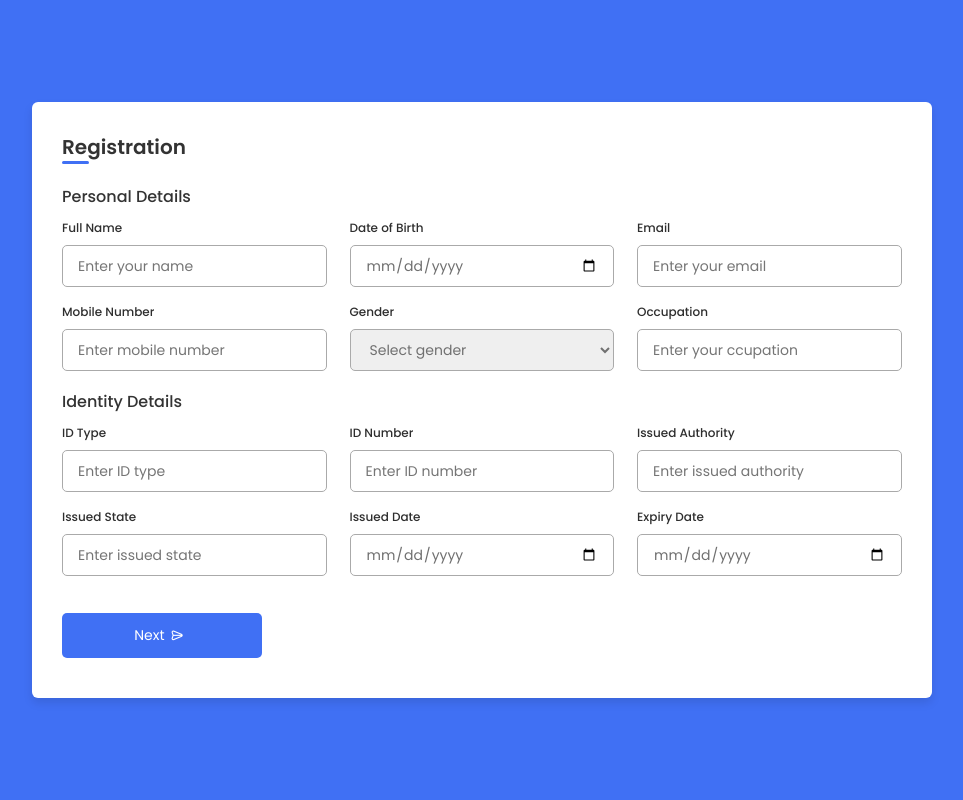
After one commit to Rafi0155/CSE311.7_Lab_SFPS_Project, a PHP site: page /registration.html in a window 1280 px wide. The commit adds this page. Shown: the whole page, without its empty margins (158-1121 px from the left). Run offline with PHP 8.4, Linux system fonts and the light colour scheme.

Commit message:
Add files via upload

```diff
--- a/Students_Fee_Payment_System_Project/forgot_pass.php
+++ b/Students_Fee_Payment_System_Project/forgot_pass.php
@@ -1,5 +1,5 @@
 <?php
-include 'forgot_pass.html';
+
         $login_db =mysqli_connect("localhost", "root", "", "sfps_project" );
 
         if(!$login_db)
@@ -27,9 +27,11 @@ include 'forgot_pass.html';
                                         WHERE Email = '".$_email."'");
 
                 echo "Reset Successfully<br>";
+                include 'login.html';
 
             }else{
                 echo "Reset Failed<br>";
+                include 'forgot_pass.html';
             }
 
         }
--- /dev/null
+++ b/Students_Fee_Payment_System_Project/registration.css
@@ -0,0 +1,170 @@
+/* ===== Google Font Import - Poppins ===== */
+@import url('https://fonts.googleapis.com/css2?family=Poppins:wght@200;300;400;500;600&display=swap');
+*{
+    margin: 0;
+    padding: 0;
+    box-sizing: border-box;
+    font-family: 'Poppins', sans-serif;
+}
+body{
+    min-height: 100vh;
+    display: flex;
+    align-items: center;
+    justify-content: center;
+    background: #4070f4;
+}
+.container{
+    position: relative;
+    max-width: 900px;
+    width: 100%;
+    border-radius: 6px;
+    padding: 30px;
+    margin: 0 15px;
+    background-color: #fff;
+    box-shadow: 0 5px 10px rgba(0,0,0,0.1);
+}
+.container header{
+    position: relative;
+    font-size: 20px;
+    font-weight: 600;
+    color: #333;
+}
+.container header::before{
+    content: "";
+    position: absolute;
+    left: 0;
+    bottom: -2px;
+    height: 3px;
+    width: 27px;
+    border-radius: 8px;
+    background-color: #4070f4;
+}
+.container form{
+    position: relative;
+    margin-top: 16px;
+    min-height: 490px;
+    background-color: #fff;
+    overflow: hidden;
+}
+.container form .form{
+    position: absolute;
+    background-color: #fff;
+    transition: 0.3s ease;
+}
+.container form .form.second{
+    opacity: 0;
+    pointer-events: none;
+    transform: translateX(100%);
+}
+form.secActive .form.second{
+    opacity: 1;
+    pointer-events: auto;
+    transform: translateX(0);
+}
+form.secActive .form.first{
+    opacity: 0;
+    pointer-events: none;
+    transform: translateX(-100%);
+}
+.container form .title{
+    display: block;
+    margin-bottom: 8px;
+    font-size: 16px;
+    font-weight: 500;
+    margin: 6px 0;
+    color: #333;
+}
+.container form .fields{
+    display: flex;
+    align-items: center;
+    justify-content: space-between;
+    flex-wrap: wrap;
+}
+form .fields .input-field{
+    display: flex;
+    width: calc(100% / 3 - 15px);
+    flex-direction: column;
+    margin: 4px 0;
+}
+.input-field label{
+    font-size: 12px;
+    font-weight: 500;
+    color: #2e2e2e;
+}
+.input-field input, select{
+    outline: none;
+    font-size: 14px;
+    font-weight: 400;
+    color: #333;
+    border-radius: 5px;
+    border: 1px solid #aaa;
+    padding: 0 15px;
+    height: 42px;
+    margin: 8px 0;
+}
+.input-field input :focus,
+.input-field select:focus{
+    box-shadow: 0 3px 6px rgba(0,0,0,0.13);
+}
+.input-field select,
+.input-field input[type="date"]{
+    color: #707070;
+}
+.input-field input[type="date"]:valid{
+    color: #333;
+}
+.container form button, .backBtn{
+    display: flex;
+    align-items: center;
+    justify-content: center;
+    height: 45px;
+    max-width: 200px;
+    width: 100%;
+    border: none;
+    outline: none;
+    color: #fff;
+    border-radius: 5px;
+    margin: 25px 0;
+    background-color: #4070f4;
+    transition: all 0.3s linear;
+    cursor: pointer;
+}
+.container form .btnText{
+    font-size: 14px;
+    font-weight: 400;
+}
+form button:hover{
+    background-color: #265df2;
+}
+form button i,
+form .backBtn i{
+    margin: 0 6px;
+}
+form .backBtn i{
+    transform: rotate(180deg);
+}
+form .buttons{
+    display: flex;
+    align-items: center;
+}
+form .buttons button , .backBtn{
+    margin-right: 14px;
+}
+
+@media (max-width: 750px) {
+    .container form{
+        overflow-y: scroll;
+    }
+    .container form::-webkit-scrollbar{
+       display: none;
+    }
+    form .fields .input-field{
+        width: calc(100% / 2 - 15px);
+    }
+}
+
+@media (max-width: 550px) {
+    form .fields .input-field{
+        width: 100%;
+    }
+}
--- /dev/null
+++ b/Students_Fee_Payment_System_Project/registration.html
@@ -0,0 +1,195 @@
+<!DOCTYPE html>
+<html lang="en">
+<head>
+    <meta charset="UTF-8">
+    <meta http-equiv="X-UA-Compatible" content="IE=edge">
+    <meta name="viewport" content="width=device-width, initial-scale=1.0">
+
+    <!----======== CSS ======== -->
+    <link rel="stylesheet" href="registration.css">
+
+    <!----===== Iconscout CSS ===== -->
+    <link rel="stylesheet" href="https://unicons.iconscout.com/release/v4.0.0/css/line.css">
+
+    <title>Responsive Regisration Form </title>
+</head>
+<body>
+    <div class="container">
+        <header>Registration</header>
+
+        <form action="#">
+            <div class="form first">
+                <div class="details personal">
+                    <span class="title">Personal Details</span>
+
+                    <div class="fields">
+                        <div class="input-field">
+                            <label>Full Name</label>
+                            <input type="text" placeholder="Enter your name" required>
+                        </div>
+
+                        <div class="input-field">
+                            <label>Date of Birth</label>
+                            <input type="date" placeholder="Enter birth date" required>
+                        </div>
+
+                        <div class="input-field">
+                            <label>Email</label>
+                            <input type="text" placeholder="Enter your email" required>
+                        </div>
+
+                        <div class="input-field">
+                            <label>Mobile Number</label>
+                            <input type="number" placeholder="Enter mobile number" required>
+                        </div>
+
+                        <div class="input-field">
+                            <label>Gender</label>
+                            <select required>
+                                <option disabled selected>Select gender</option>
+                                <option>Male</option>
+                                <option>Female</option>
+                                <option>Others</option>
+                            </select>
+                        </div>
+
+                        <div class="input-field">
+                            <label>Occupation</label>
+                            <input type="text" placeholder="Enter your ccupation" required>
+                        </div>
+                    </div>
+                </div>
+
+                <div class="details ID">
+                    <span class="title">Identity Details</span>
+
+                    <div class="fields">
+                        <div class="input-field">
+                            <label>ID Type</label>
+                            <input type="text" placeholder="Enter ID type" required>
+                        </div>
+
+                        <div class="input-field">
+                            <label>ID Number</label>
+                            <input type="number" placeholder="Enter ID number" required>
+                        </div>
+
+                        <div class="input-field">
+                            <label>Issued Authority</label>
+                            <input type="text" placeholder="Enter issued authority" required>
+                        </div>
+
+                        <div class="input-field">
+                            <label>Issued State</label>
+                            <input type="text" placeholder="Enter issued state" required>
+                        </div>
+
+                        <div class="input-field">
+                            <label>Issued Date</label>
+                            <input type="date" placeholder="Enter your issued date" required>
+                        </div>
+
+                        <div class="input-field">
+                            <label>Expiry Date</label>
+                            <input type="date" placeholder="Enter expiry date" required>
+                        </div>
+                    </div>
+
+                    <button class="nextBtn">
+                        <span class="btnText">Next</span>
+                        <i class="uil uil-navigator"></i>
+                    </button>
+                </div>
+            </div>
+
+            <div class="form second">
+                <div class="details address">
+                    <span class="title">Address Details</span>
+
+                    <div class="fields">
+                        <div class="input-field">
+                            <label>Address Type</label>
+                            <input type="text" placeholder="Permanent or Temporary" required>
+                        </div>
+
+                        <div class="input-field">
+                            <label>Nationality</label>
+                            <input type="text" placeholder="Enter nationality" required>
+                        </div>
+
+                        <div class="input-field">
+                            <label>State</label>
+                            <input type="text" placeholder="Enter your state" required>
+                        </div>
+
+                        <div class="input-field">
+                            <label>District</label>
+                            <input type="text" placeholder="Enter your district" required>
+                        </div>
+
+                        <div class="input-field">
+                            <label>Block Number</label>
+                            <input type="number" placeholder="Enter block number" required>
+                        </div>
+
+                        <div class="input-field">
+                            <label>Ward Number</label>
+                            <input type="number" placeholder="Enter ward number" required>
+                        </div>
+                    </div>
+                </div>
+
+                <div class="details family">
+                    <span class="title">Family Details</span>
+
+                    <div class="fields">
+                        <div class="input-field">
+                            <label>Father Name</label>
+                            <input type="text" placeholder="Enter father name" required>
+                        </div>
+
+                        <div class="input-field">
+                            <label>Mother Name</label>
+                            <input type="text" placeholder="Enter mother name" required>
+                        </div>
+
+                        <div class="input-field">
+                            <label>Grandfather</label>
+                            <input type="text" placeholder="Enter grandfther name" required>
+                        </div>
+
+                        <div class="input-field">
+                            <label>Spouse Name</label>
+                            <input type="text" placeholder="Enter spouse name" required>
+                        </div>
+
+                        <div class="input-field">
+                            <label>Father in Law</label>
+                            <input type="text" placeholder="Father in law name" required>
+                        </div>
+
+                        <div class="input-field">
+                            <label>Mother in Law</label>
+                            <input type="text" placeholder="Mother in law name" required>
+                        </div>
+                    </div>
+
+                    <div class="buttons">
+                        <div class="backBtn">
+                            <i class="uil uil-navigator"></i>
+                            <span class="btnText">Back</span>
+                        </div>
+
+                        <button class="sumbit">
+                            <span class="btnText">Submit</span>
+                            <i class="uil uil-navigator"></i>
+                        </button>
+                    </div>
+                </div>
+            </div>
+        </form>
+    </div>
+
+    <script src="registration.js"></script>
+</body>
+</html>
--- a/Students_Fee_Payment_System_Project/sign_in.php
+++ b/Students_Fee_Payment_System_Project/sign_in.php
@@ -23,6 +23,7 @@
 
             if(mysqli_num_rows($result_Select)==1){
                 echo "Login Successfully<br>";
+                include 'registration.html';
             }else{
                 include 'login.html';
                 echo "Login Failed<br>";
```
Also changed, not shown: Students_Fee_Payment_System_Project/registration.js (added, +17 -0 lines).
